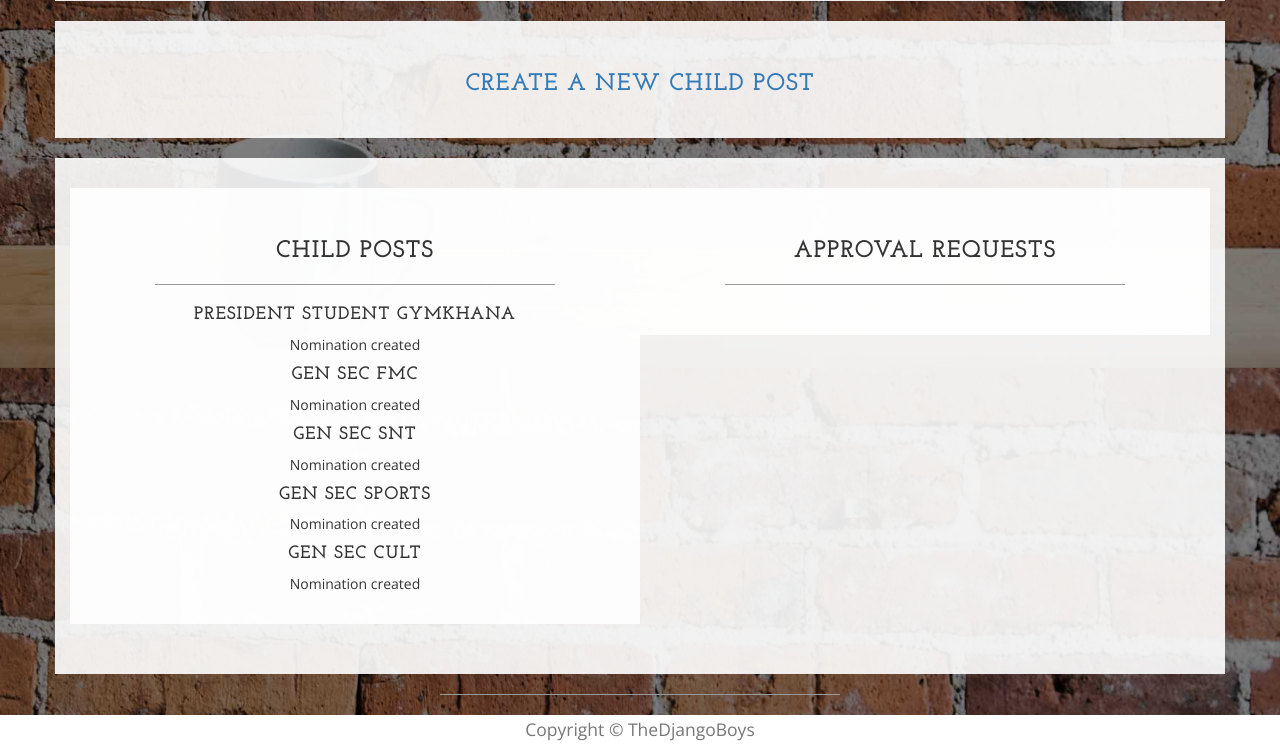
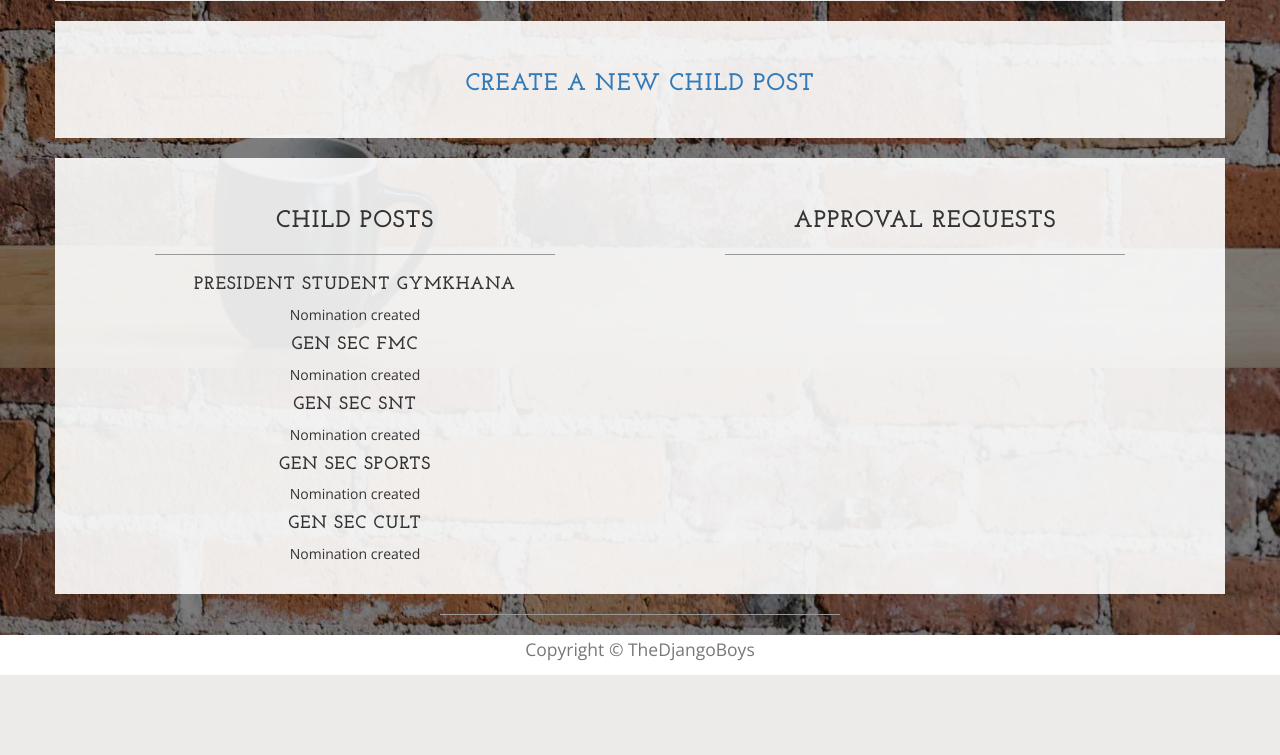
Before and after one commit to aniketp/Gymkhana-Nominations, a Django app: page /nominations/post/8/ in a window 1280 px wide. Shown: the part 432-1187 px from the top of the page. After the commit the page ends 1107 px from the top, so only its background shows below. Run offline with Django 3.2, Linux system fonts and the light colour scheme; a user stored in the database is signed in; data comes from the database, SQL or seed files in the repository; both versions use the stored data as it was after the commit; data that the repository does not hold is empty; some libraries are stand-ins or nearby versions.

Commit message:
Removed box class

```diff
--- a/forms/templates/forms/ans_form.html
+++ b/forms/templates/forms/ans_form.html
@@ -23,6 +23,7 @@ form view
                         <p>
                             {{form|bootstrap}}
                         </p>
+
                     </form>
             </div>
 
--- a/forms/templates/forms/creator_form.html
+++ b/forms/templates/forms/creator_form.html
@@ -53,6 +53,7 @@ body {
 
             <div class="col-lg-5 box">
                 <br>
+                <p class="text-warning text-center" style="font-size: xx-large">Edit Questions</p>
 
                 {% for question in questions %}
                 <a href="{% url 'forms:ques_update' pk=question.pk qk=pk %}">
@@ -69,7 +70,7 @@ body {
     </div>
 </div>
 
-<!--
+
 
 
 
--- a/nomi/templates/post.html
+++ b/nomi/templates/post.html
@@ -3,15 +3,15 @@
 {% load staticfiles %}
 
 {% block content %}
-        <div class="container box "}
+        <div class="container box "}>
 
-                 <div class="row box ">
+                 <div class="row">
                     <h3 class="text-center">{{post.post_name}}</h3>
                 </div>
         </div>
 
-        <div class="container box"}
-                <div class="row box">
+        <div class="container box"}>
+                <div class="row">
                     <h3 class="text-center"><a href="{% url 'post_create' post.pk %}">Create a new child post</a></h3>
                 </div>
         </div>
@@ -22,7 +22,7 @@
 
        <div class="container box">
 
-               <div class="col-lg-6 box">
+               <div class="col-lg-6">
                    <h3 class="text-center">Child posts</h3>
                    <hr>
                     {% for post in child_posts %}
@@ -36,7 +36,7 @@
 
 
 
-                <div class="col-lg-6 box">
+                <div class="col-lg-6">
                     <h3 class="text-center">Approval requests</h3>
                     <hr>
                     {% for post in approval_request %}
```
Also changed, not shown: db.sqlite3.
